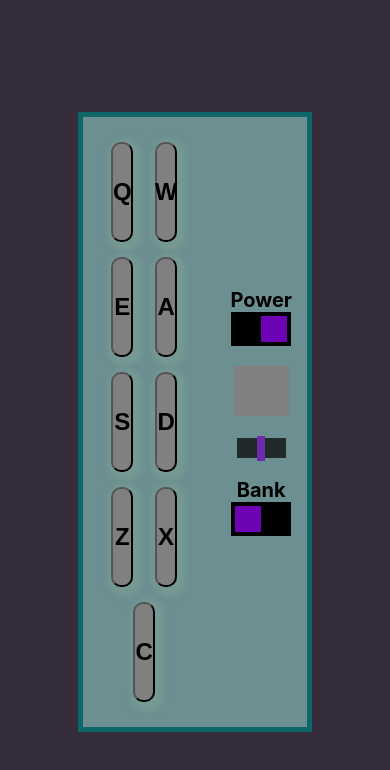
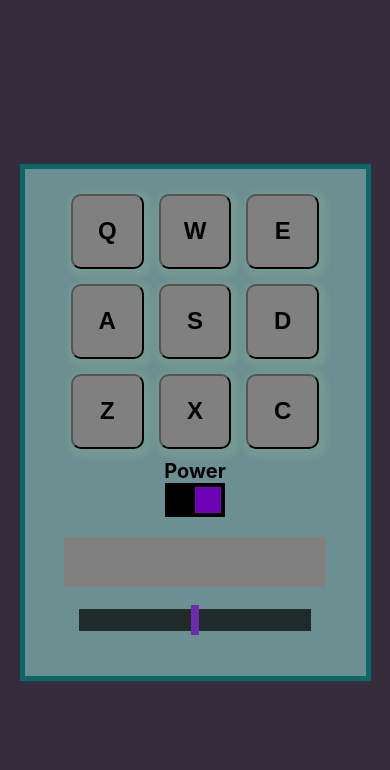
Before and after one commit to Mhamad-Raad/Drum-Machine, a React (Create React App) app: page / in a window 390 px wide. Shown: the top 770 px of the page. Built offline with nearby package versions, Linux system fonts and the light colour scheme; the HTML template or start-up script is replaced by a standard one.

Commit message:
add responsiveness

```diff
--- a/src/Components/Display.jsx
+++ b/src/Components/Display.jsx
@@ -28,12 +28,6 @@ export default function Display({
         }}
         value={volume * 100}
       />
-
-      <p>Bank</p>
-      <label className="switch margin">
-        <input type="checkbox" />
-        <span className="slider" />
-      </label>
     </div>
   );
 }
--- a/src/Components/MachineWrapper.css
+++ b/src/Components/MachineWrapper.css
@@ -107,7 +107,7 @@ input:checked+.slider:before {
 
 .Vslider {
   -webkit-appearance: none;
-  height: 20px;
+  height: 22px;
   width: 80%;
   background: black;
   outline: none;
@@ -124,7 +124,7 @@ input:checked+.slider:before {
   -webkit-appearance: none;
   appearance: none;
   width: 8px;
-  height: 25px;
+  height: 30px;
   background: rgb(109, 3, 180);
   cursor: pointer;
 }
@@ -145,3 +145,38 @@ input:checked+.slider:before {
   padding: 0;
   font-size: 20px;
 }
+
+@media only screen and (max-width: 1100px) {
+  #drum-machine {
+    /* width: 80%; */
+    flex-direction: column;
+    align-items: center;
+    justify-content: center;
+    padding: 25px;
+  }
+
+  #drums {
+    width: 100%;
+    height: 100%;
+    align-items: center;
+    justify-content: center;
+  }
+
+  #display {
+    width: 100%;
+    margin-left: 0;
+    margin-top: 10px;
+  }
+}
+
+@media only screen and (max-width: 600px) {
+  #drum-machine {
+    width: 90%;
+  }
+
+  .drum-pad {
+    width: 25%;
+    height: 75px;
+  }
+
+}
```
